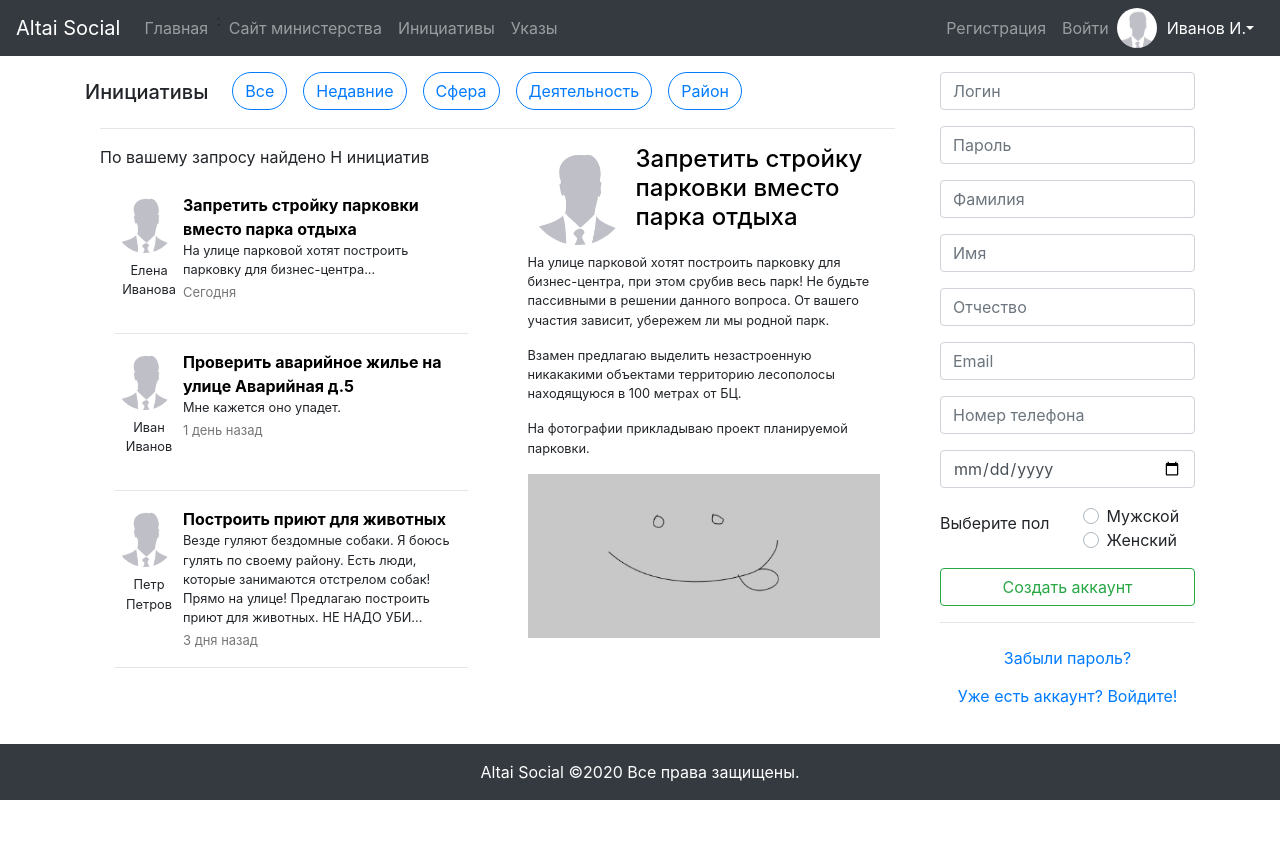
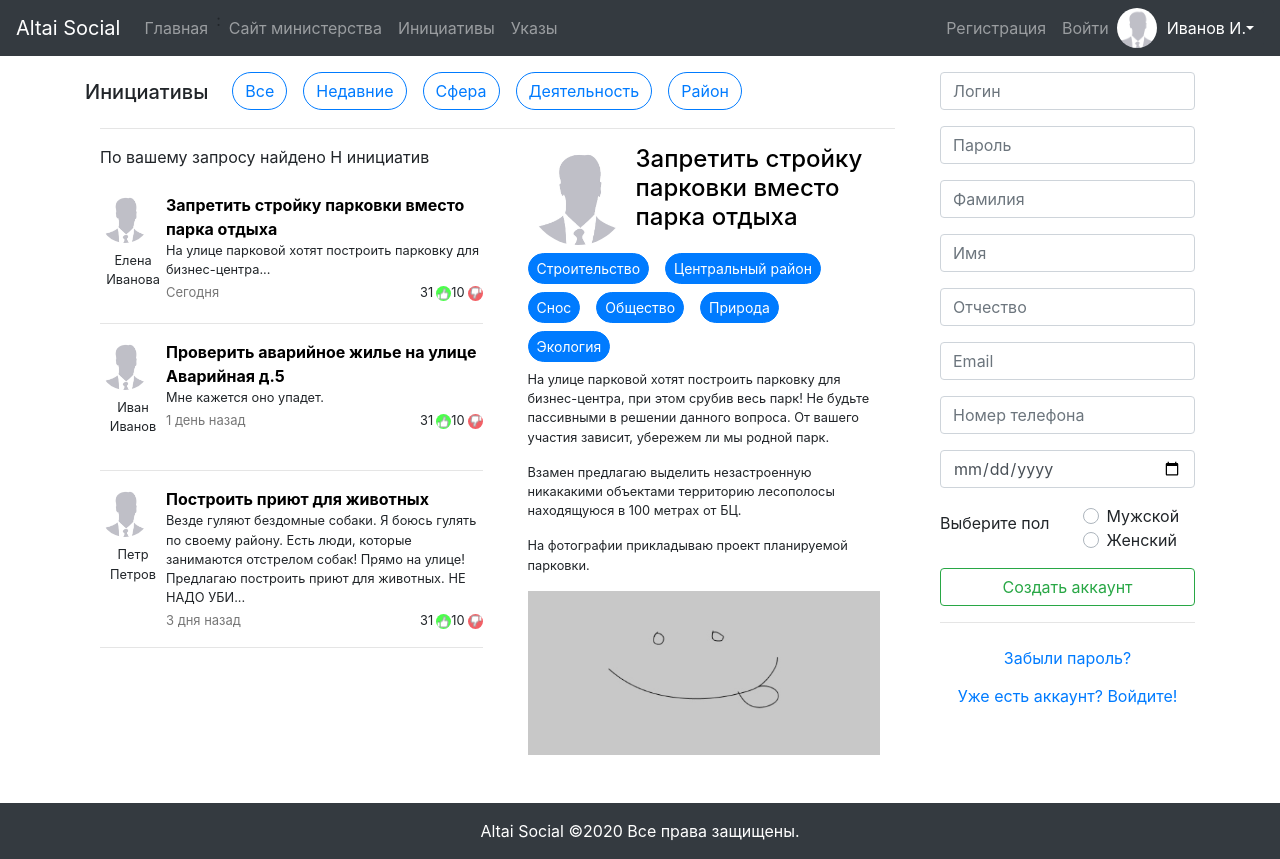
Before and after one commit to zemtsov1997/altai_social, a React (Create React App) app in the folder gui/react-gui/: page / in a window 1280 px wide. Before the commit the page ends 800 px from the top, so only its background shows below. Built offline with nearby package versions, Linux system fonts and the light colour scheme.

Commit message:
лайки/дизы

```diff
--- a/gui/react-gui/src/components/Initiatives/Initiative.css
+++ b/gui/react-gui/src/components/Initiatives/Initiative.css
@@ -16,9 +16,9 @@
 }
 
 .media-left-small img {
-  margin-right: 0.5rem;
+  margin-right: 1rem;
   margin-bottom: 0.5rem;
-  max-width: 60px;
+  max-width: 50px;
 }
 
 .media-left img {
@@ -39,9 +39,16 @@ figure {
 }
 
 figure > figcaption {
-	display: table-caption;
-	caption-side: bottom;
-	text-align: center;
-	padding: 0 5px 5px;
-	box-sizing:border-box;
+  display: table-caption;
+  caption-side: bottom;
+  text-align: center;
+  padding: 0 5px 5px;
+  box-sizing: border-box;
 }
+
+.evaluation-image {
+  margin-left: 3px;
+  width: 15px;
+  height: 15px;
+  opacity: 0.7;
+}
--- a/gui/react-gui/src/components/Initiatives/Initiative.js
+++ b/gui/react-gui/src/components/Initiatives/Initiative.js
@@ -1,6 +1,8 @@
 import React from 'react';
 import './Initiative.css';
 import avatar from '../../assets/images/user.jpg';
+import like from '../../assets/images/like.png';
+import dislike from '../../assets/images/dislike.png';
 import {Image} from "react-bootstrap";
 
 class Initiative extends React.Component {
@@ -13,7 +15,6 @@ class Initiative extends React.Component {
           <figure className="media-left-small">
             <Image className="media-object"
                    src={avatar}
-                   alt="Аватар"
                    roundedCircle
             />
             <figcaption>{author}</figcaption>
@@ -25,8 +26,20 @@ class Initiative extends React.Component {
             <div className="media-text">
               {content}
             </div>
-            <div className="media-date">
+            <div className="media-date" style={{float:'left'}}>
               <span className="date">{date}</span>
+            </div>
+            <div style={{float:'right'}}>
+              31
+              <Image className="evaluation-image"
+                     src={like}
+                     roundedCircle
+              />
+              10
+              <Image className="evaluation-image"
+                     src={dislike}
+                     roundedCircle
+              />
             </div>
           </div>
         </div>
--- a/gui/react-gui/src/components/Initiatives/InitiativeDetail.js
+++ b/gui/react-gui/src/components/Initiatives/InitiativeDetail.js
@@ -3,7 +3,7 @@ import './Initiative.css';
 import avatar from '../../assets/images/user.jpg';
 import figure from '../../assets/images/figure.png';
 
-import {Container, Figure, Image} from "react-bootstrap";
+import {Button, Container, Figure, Image} from "react-bootstrap";
 
 class Initiative extends React.Component {
   render() {
@@ -21,10 +21,15 @@ class Initiative extends React.Component {
             <div className="media-title">
               <h4>Запретить стройку парковки вместо парка отдыха</h4>
             </div>
-            <div className="media-text">
-
-            </div>
           </div>
+        </div>
+        <div>
+          <Button className="rounded-inline-btn mb-2" variant="primary" size="sm">Строительство</Button>
+          <Button className="rounded-inline-btn mb-2" variant="primary" size="sm">Центральный район</Button>
+          <Button className="rounded-inline-btn mb-2" variant="primary" size="sm">Снос</Button>
+          <Button className="rounded-inline-btn mb-2" variant="primary" size="sm">Общество</Button>
+          <Button className="rounded-inline-btn mb-2" variant="primary" size="sm">Природа</Button>
+          <Button className="rounded-inline-btn mb-2" variant="primary" size="sm">Экология</Button>
         </div>
         <div className="media-font-small">
           <p>
--- a/gui/react-gui/src/containers/InitiativeList.js
+++ b/gui/react-gui/src/containers/InitiativeList.js
@@ -5,7 +5,7 @@ import Initiative from "../components/Initiatives/Initiative";
 class InitiativeList extends React.Component {
   render() {
     return (
-      <Container fluid className="InitiativeList mt-4">
+      <div className="InitiativeList mt-4">
         <Initiative title={'Запретить стройку парковки вместо парка отдыха'}
                     content={'На улице парковой хотят построить парковку для бизнес-центра...'}
                     date={'Сегодня'}
@@ -20,7 +20,7 @@ class InitiativeList extends React.Component {
                     'Предлагаю построить приют для животных. НЕ НАДО УБИ...'}
                     date={'3 дня назад'}
                     author={'Петр Петров'}/>
-      </Container>
+      </div>
     )
   }
 }
```
Also changed, not shown: gui/react-gui/src/assets/images/dislike.png (added), gui/react-gui/src/assets/images/like.png (added).
